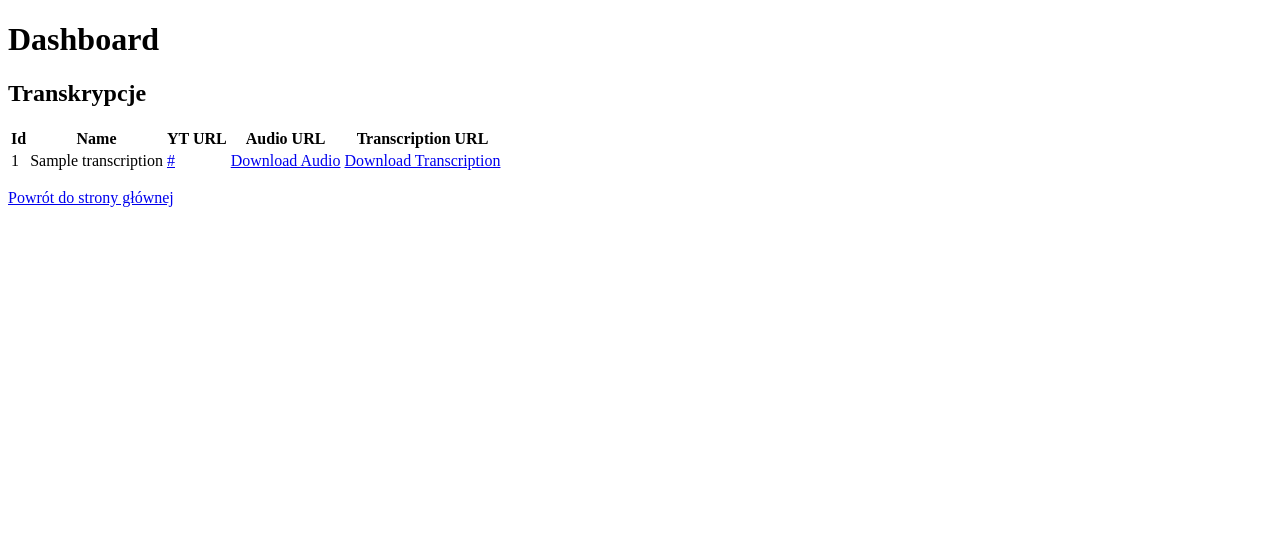
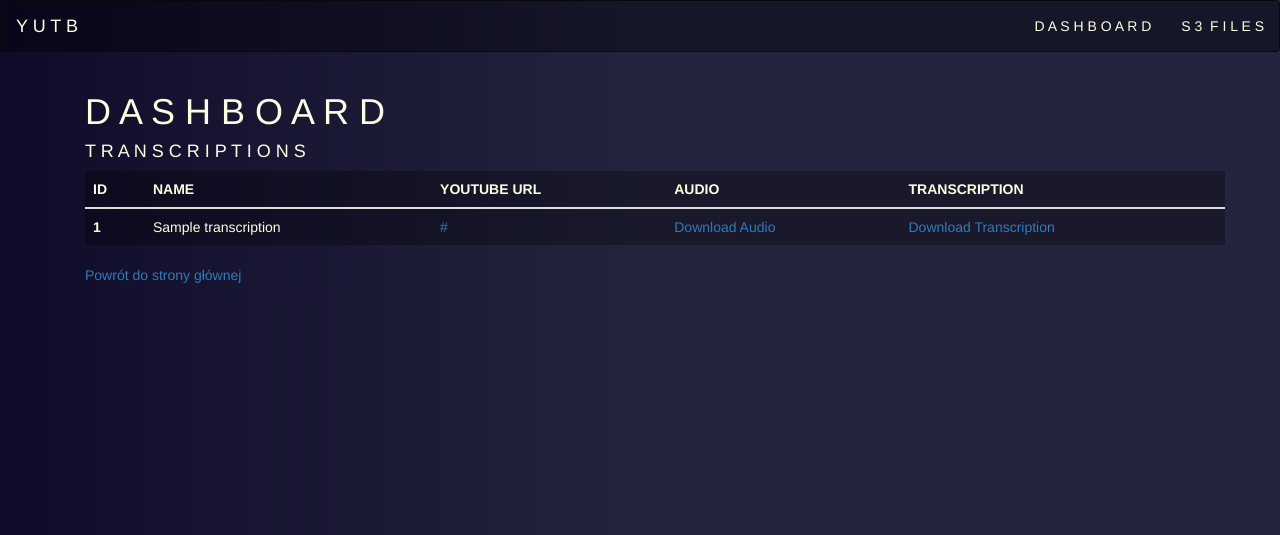
Before and after one commit to janmisiurek/yutb, a Flask app: page /dashboard2 in a window 1280 px wide. Shown: the top 535 px of the page. Run offline with Flask 3, Linux system fonts and the light colour scheme; tables that the repository leaves empty hold one stand-in row (values such as "Sample post"); some libraries are stand-ins or nearby versions.

Commit message:
add bootstrap and  some css

```diff
--- /dev/null
+++ b/templates/base.html
@@ -0,0 +1,60 @@
+<!DOCTYPE html>
+<html lang="en">
+<head>
+    <meta charset="UTF-8">
+    <meta name="viewport" content="width=device-width, initial-scale=1.0">
+    <title>{% block title %}{% endblock %}</title>
+    <link rel="stylesheet" href="https://maxcdn.bootstrapcdn.com/bootstrap/3.4.1/css/bootstrap.min.css">
+    <script src="https://ajax.googleapis.com/ajax/libs/jquery/3.6.4/jquery.min.js"></script>
+    <script src="https://maxcdn.bootstrapcdn.com/bootstrap/3.4.1/js/bootstrap.min.js"></script>
+    <style>
+        body {
+            background: linear-gradient(to right, #0f0c29, #24243e, #24243e);
+            color: #faffe1;
+        }
+
+        a {
+            text-decoration: none; /* Usunięcie podkreślenia */
+            transition: background-color 0.3s ease; /* Płynna zmiana koloru tła */
+        }
+
+        a:hover {
+            color: #f6ffc9; /* Kolor tekstu dla linków po najechaniu */
+            text-shadow: 2px 2px 4px rgba(0, 0, 0, 0.5); /* Efekt cienia przy najechaniu */
+            text-decoration: none; /* Usunięcie podkreślenia po najechaniu */
+        }
+
+        /* Style dla linków na belce nawigacyjnej */
+        .navbar a {
+            color: #faffe1 !important;
+        }
+
+        .navbar a:hover {
+            color: #327ab7 !important;
+            text-decoration: none; /* Usunięcie podkreślenia po najechaniu */
+        }
+
+        .table-dark {
+            background-color: rgba(0, 0, 0, 0.3) !important;
+        }
+
+    </style>
+</head>
+<body>
+    <nav class="navbar navbar-inverse" style="background: linear-gradient(to right, #080619, #161629, #161629); color: #faffe1;">
+        <div class="container-fluid">
+            <div class="navbar-header">
+                <a class="navbar-brand" href="{{ url_for('index') }}">Y U T B</a>
+            </div>
+            <ul class="nav navbar-nav navbar-right">
+                <li><a href="{{ url_for('dashboard2') }}">D A S H B O A R D</a></li>
+                <li><a href="{{ url_for('dashboard') }}">S 3&nbsp;&nbsp;F I L E S</a></li>
+            </ul>
+        </div>
+    </nav>
+
+    <div class="container">
+        {% block content %}{% endblock %}
+    </div>
+</body>
+</html>
--- a/templates/dashboard2.html
+++ b/templates/dashboard2.html
@@ -1,27 +1,31 @@
-<!DOCTYPE html>
-<html lang="en">
-<head>
-    <meta charset="UTF-8">
-    <meta name="viewport" content="width=device-width, initial-scale=1.0">
-    <title>Dashboard</title>
-</head>
+{% extends "base.html" %}
+
+{% block title %}
+    Dashboard
+{% endblock %}
+
+
+{% block content %}
+
 <body>
-    <h1>Dashboard</h1>
-    <h2>Transkrypcje</h2>
-    <table>
+    <div class="container">
+        <h1>D A S H B O A R D</h1>
+        <h4>T R A N S C R I P T I O N S</h4>
+        <table class="table table-dark">
             <thead>
                 <tr>
-                <th>Id</th>
-                <th>Name</th>
-                <th>YT URL</th>
-                <th>Audio URL</th>
-                <th>Transcription URL</th>
+                    <th scope="col">ID</th>
+                    <th scope="col">NAME</th>
+                    <th scope="col">YOUTUBE URL</th>
+                    <th scope="col">AUDIO</th>
+                    <th scope="col">TRANSCRIPTION</th>
                 </tr>
+
             </thead>
             <tbody>
                 {% for transcription in transcriptions %}
                 <tr>
-                <td>{{ transcription.id }}</td>
+                    <th scope="row">{{ transcription.id }}</th>
                     <td>{{ transcription.name }}</td>
                     <td><a href="{{ transcription.yt_url }}">{{ transcription.yt_url }}</a></td>
                     <td>
@@ -45,5 +49,7 @@
         <p>
             <a href="{{ url_for('index') }}">Powrót do strony głównej</a>
         </p>
+    </div>
 </body>
-</html>
+
+{% endblock %}
```
Also changed, not shown: templates/dashboard.html (+11 -8 lines), templates/index.html (+24 -18 lines). Lines whose indentation alone changed are shown as unchanged.
